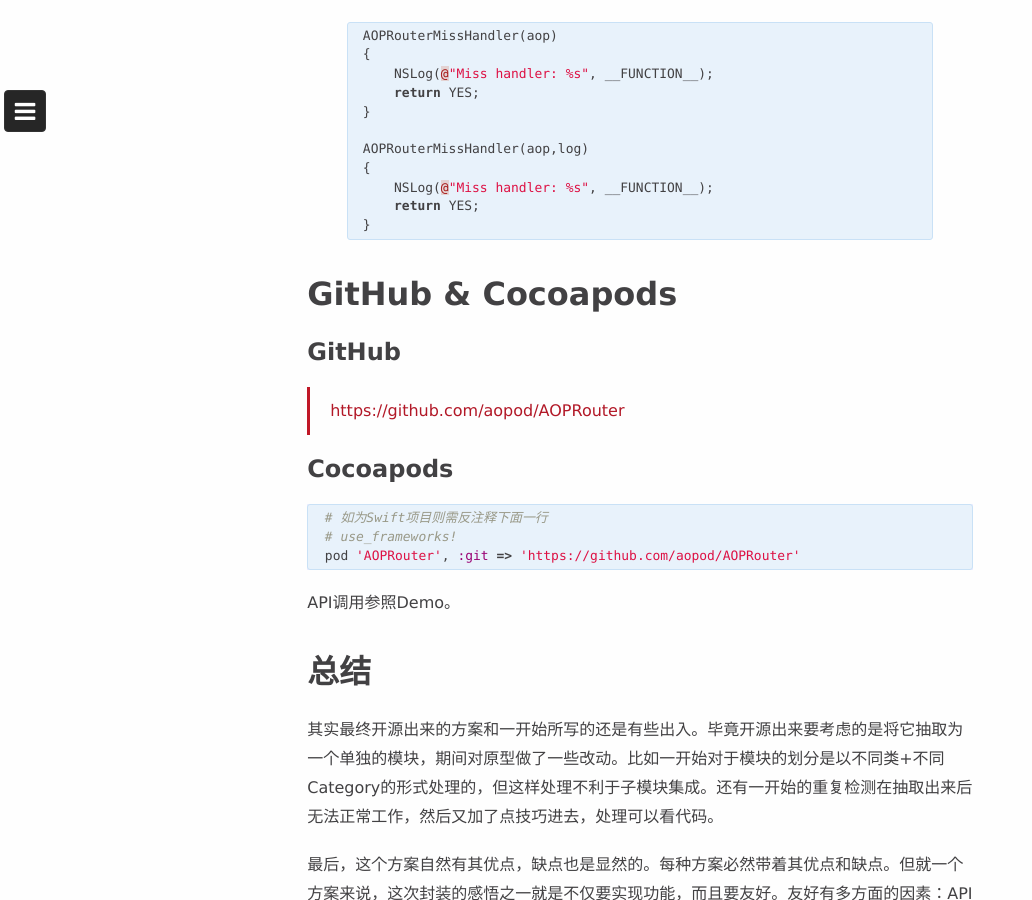
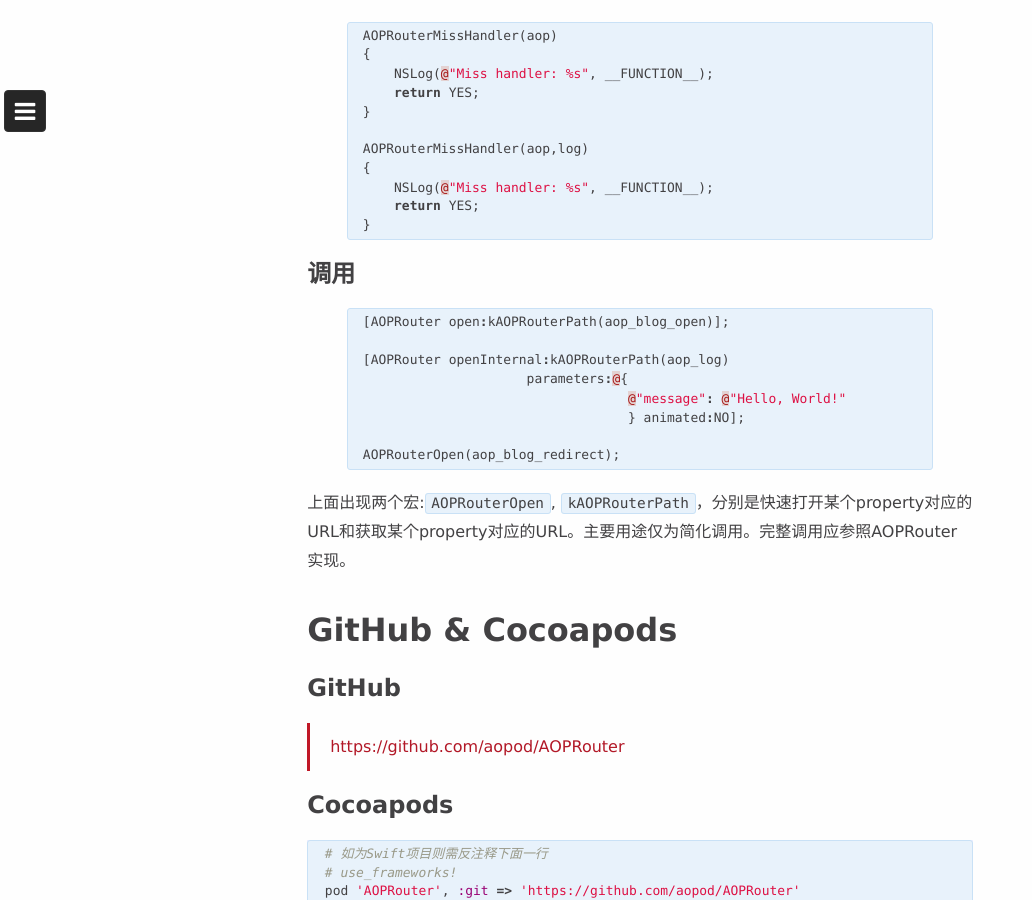
Before and after one commit to aopod/aopod.github.io, a Jekyll site: the page built from _posts/2017-12-10-a-url-routing-solution.markdown, in a window 1280 px wide and 900 px high, scrolled down 7053 px. Shown: the whole window, without its empty margins (0-1032 px from the left). Built offline with Jekyll 4.4.1, drawn with Linux system fonts in a browser that asks for light colours; nearby versions of some CDN libraries; comment, search, counter and statistics services are not loaded.

Commit message:
Add example

```diff
--- a/_posts/2017-12-10-a-url-routing-solution.markdown
+++ b/_posts/2017-12-10-a-url-routing-solution.markdown
@@ -267,6 +267,22 @@
 }
 {% endhighlight %}
 
+## 调用
+
+{% highlight c %}
+[AOPRouter open:kAOPRouterPath(aop_blog_open)];
+
+[AOPRouter openInternal:kAOPRouterPath(aop_log)
+                     parameters:@{
+                                  @"message": @"Hello, World!"
+                                  } animated:NO];
+
+AOPRouterOpen(aop_blog_redirect);
+
+{% endhighlight %}
+
+上面出现两个宏:`AOPRouterOpen`, `kAOPRouterPath`，分别是快速打开某个property对应的URL和获取某个property对应的URL。主要用途仅为简化调用。完整调用应参照AOPRouter实现。
+
 # GitHub & Cocoapods
 
 ## GitHub
```
